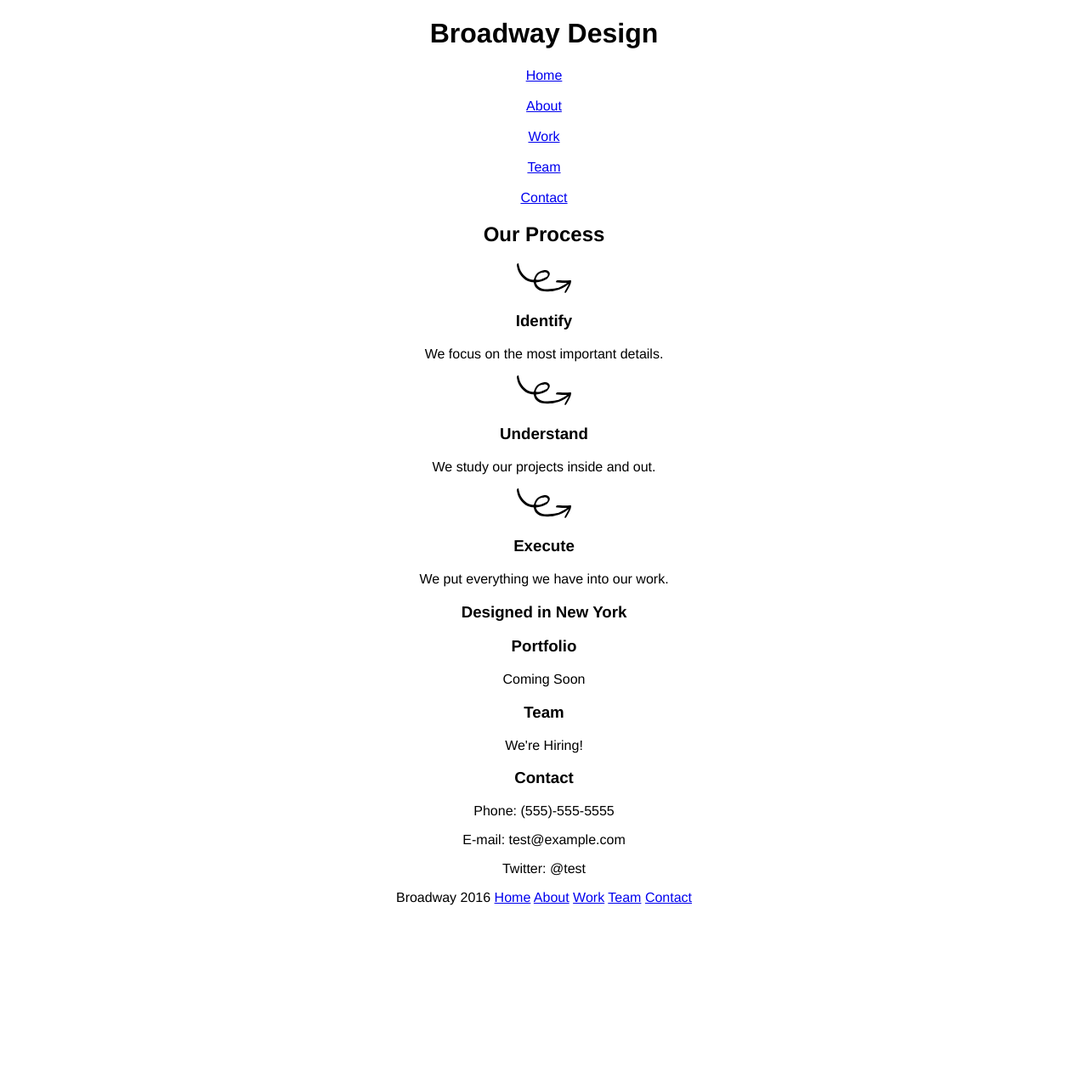
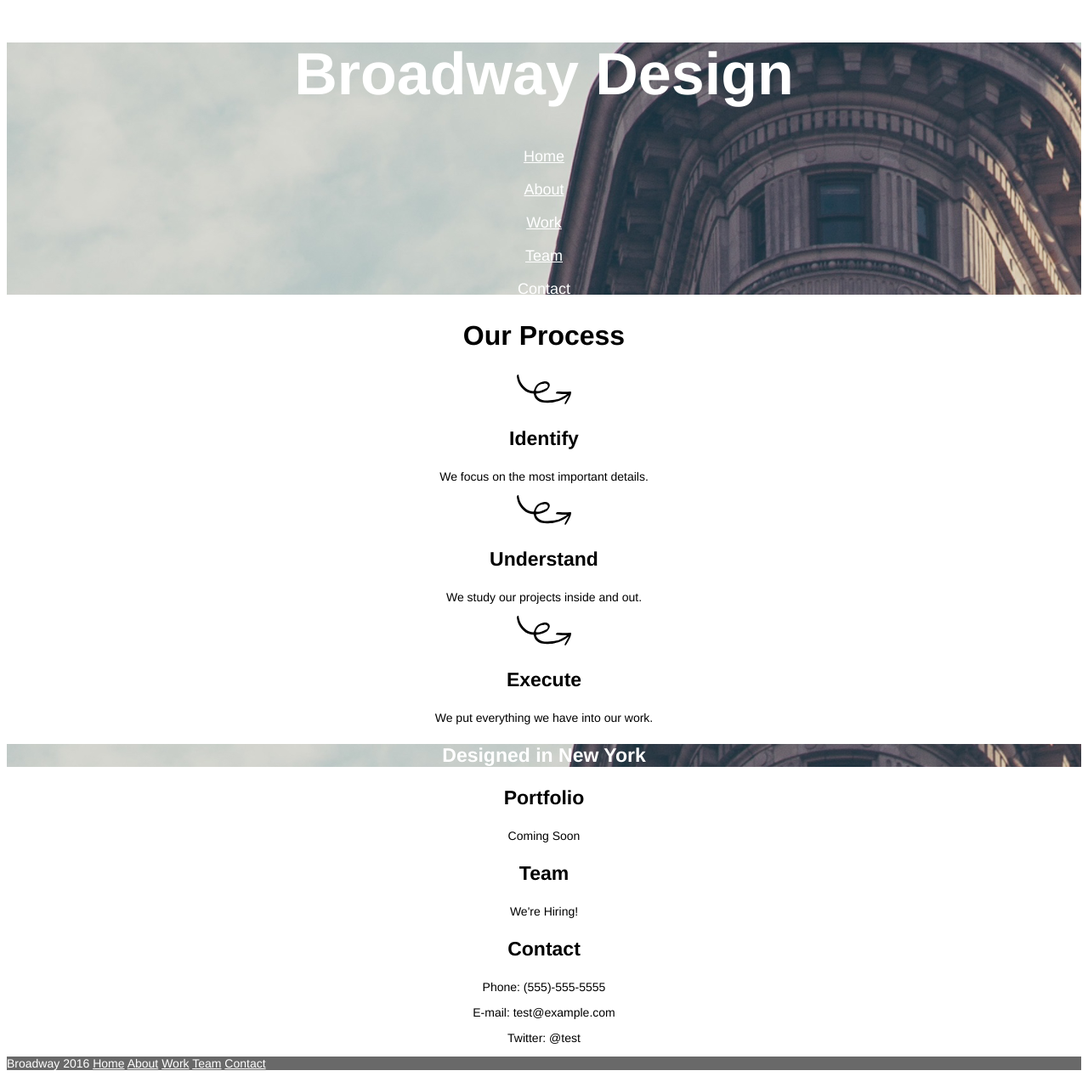
Before and after one commit to druszk87/broadway_design, a plain HTML site: page index.html in a window 1280 px wide. Shown: the whole page at 85% size. Before the commit the page ends 1082 px from the top, so only its background shows below. Drawn offline with Linux system fonts and the light colour scheme.

Commit message:
Add finalized css and html.

```diff
--- a/index.html
+++ b/index.html
@@ -6,6 +6,7 @@
     <link type="text/css" rel="stylesheet" href="./resources/css/style.css">
   </head>
   <body>
+    <div class="header">
       <h1>Broadway Design</h1>
       <a href="#home">Home</a>
       <br>
@@ -20,7 +21,8 @@
       <br>
       <br>
       <a href="#contact">Contact</a>
-    </ul>
+      <br>
+    </div>
 
     <div id="home">
       <h2>Our Process</h2>
--- a/resources/css/style.css
+++ b/resources/css/style.css
@@ -2,3 +2,52 @@ body {
   font-family: Helvetica;
   text-align: center;
 }
+
+h1 {
+  font-size: 70px;
+  font-weight: bold;
+}
+
+h2 {
+  font-size: 32px;
+  font-weight: bold;
+}
+
+h3 {
+  font-size: 23px;
+  font-weight: bold;
+}
+
+p {
+  font-size: 14px;
+}
+
+a {
+  color: white;
+}
+
+.header {
+  color: white;
+  background-image: url('../../resources/images/the-flatiron-building.png');
+  background-position: center;
+  background-repeat: no-repeat;
+}
+
+.header a {
+  font-size: 18px;
+}
+
+#about {
+  color: white;
+  font-size: 23px;
+  font-weight: bold;
+  background-image: url('../../resources/images/the-flatiron-building.png');
+  background-position: center;
+}
+
+.footer {
+  text-align: left;
+  font-size: 11px;
+  color: white;
+  background-color: dimgray;
+}
```
Lines whose indentation alone changed are shown as unchanged.
